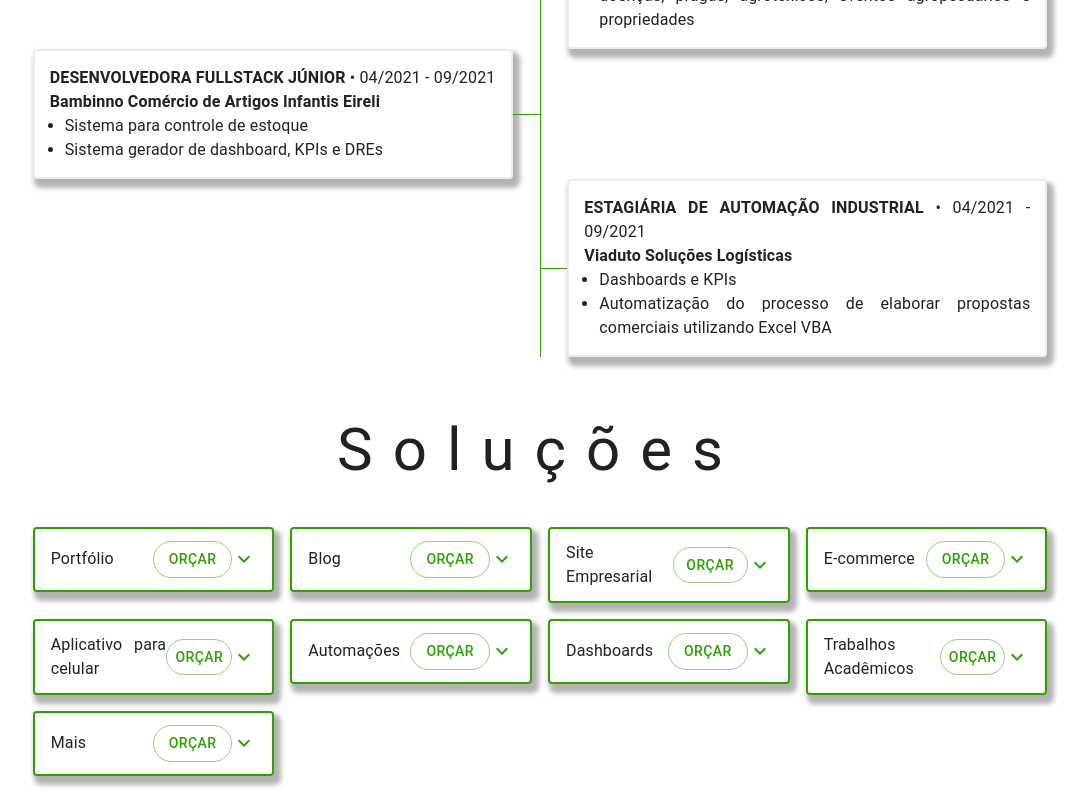
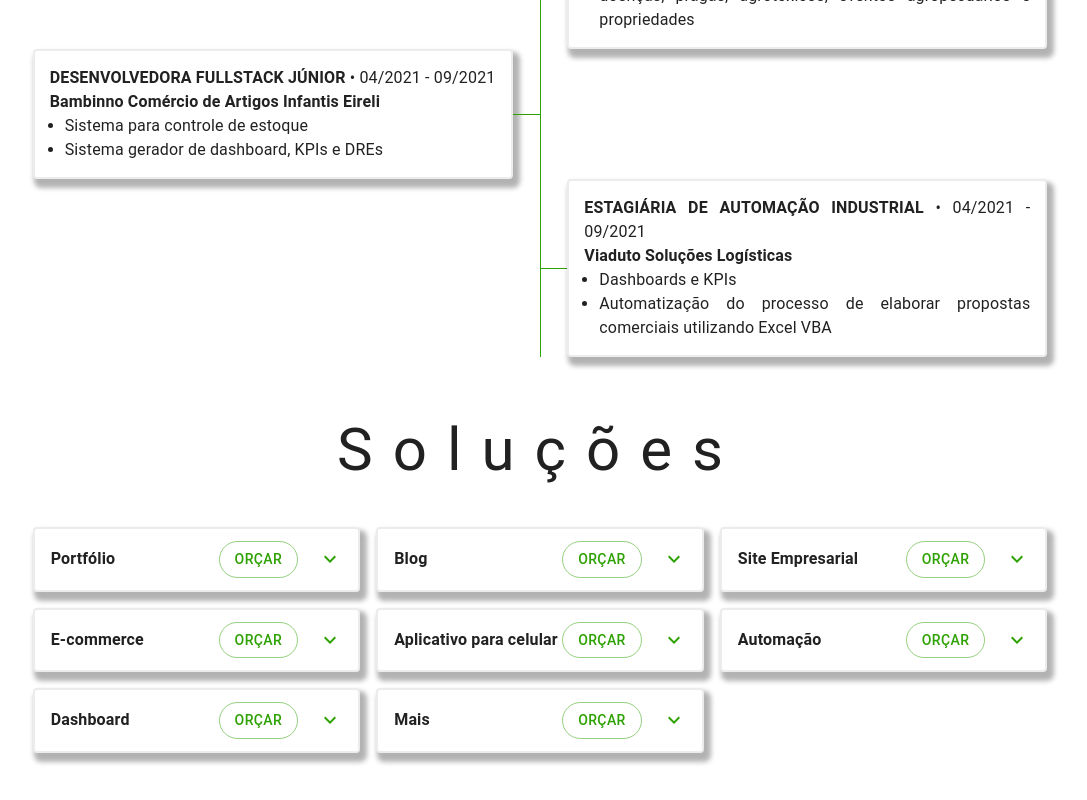
Before and after one commit to AshileySabah/portfolio-final, a React (Vite) app: page / in a window 1280 px wide. Shown: the part 1656-2456 px from the top of the page, without its empty margins (100-1187 px from the left). After the commit the page ends 2433 px from the top, so only its background shows below. Built offline with nearby package versions, Linux system fonts and the light colour scheme.

Commit message:
feat: solucoes accordion styled

```diff
--- a/src/pages/Solucoes/components/Card.tsx
+++ b/src/pages/Solucoes/components/Card.tsx
@@ -1,11 +1,5 @@
-import {
-  Accordion,
-  AccordionActions,
-  AccordionDetails,
-  AccordionSummary,
-  Button,
-  Typography,
-} from "@mui/material";
+import { SyntheticEvent, useState } from "react";
+import { AccordionDetails, AccordionSummary, Button } from "@mui/material";
 import { Solucoes } from "../data";
 import { Container, ContainerSummary } from "./styles";
 import ExpandMoreIcon from "@mui/icons-material/ExpandMore";
@@ -13,12 +7,21 @@ import ExpandMoreIcon from "@mui/icons-material/ExpandMore";
 interface CardProps extends Solucoes {}
 
 export const Card: React.FC<CardProps> = ({ tipo, descricao }) => {
+  const [expanded, setExpanded] = useState<string | false>(false);
+
+  const handleChange =
+    (panel: string) => (_event: SyntheticEvent, isExpanded: boolean) => {
+      setExpanded(isExpanded ? panel : false);
+    };
+
+  const id = tipo?.replaceAll(" ", "");
+
   return (
-    <Container>
+    <Container expanded={expanded === tipo} onChange={handleChange(tipo)}>
       <AccordionSummary
         expandIcon={<ExpandMoreIcon />}
-        aria-controls={`${tipo}-content`}
-        id={`${tipo}-header`}
+        aria-controls={`${id}-content`}
+        id={`${id}-header`}
       >
         <ContainerSummary>
           <span>{tipo}</span>
--- a/src/pages/Solucoes/components/styles.tsx
+++ b/src/pages/Solucoes/components/styles.tsx
@@ -1,5 +1,5 @@
 import styled from "styled-components";
-import { Accordion, Box, Paper } from "@mui/material";
+import { Accordion, Box } from "@mui/material";
 
 export const Container = styled(Accordion)`
   border-radius: 5px;
@@ -11,13 +11,21 @@ export const Container = styled(Accordion)`
   -moz-box-shadow: 4px 6px 5px 3px rgba(0, 0, 0, 0.3) !important;
   box-shadow: 4px 6px 5px 3px rgba(0, 0, 0, 0.3) !important;
 
-  /* .active { */
-  border: 2px solid ${({ theme }) => theme?.palette?.secondary?.main};
+  height: 100%;
+
+  border: 2px solid
+    ${({ theme, expanded }) =>
+      expanded ? theme?.palette?.secondary?.main : "#ececec"};
+
+  span {
+    font-weight: bold;
+    color: ${({ theme, expanded }) =>
+      expanded ? theme?.palette?.secondary?.main : undefined};
+  }
 
   svg {
     color: ${({ theme }) => theme?.palette?.secondary?.main};
   }
-  /* } */
 `;
 
 export const ContainerSummary = styled(Box)`
@@ -28,5 +36,6 @@ export const ContainerSummary = styled(Box)`
 
   button {
     border-radius: 20px;
+    margin-right: 20px;
   }
 `;
--- a/src/pages/Solucoes/data.ts
+++ b/src/pages/Solucoes/data.ts
@@ -30,19 +30,14 @@ export const solucoes: Solucoes[] = [
       "Criação de apps para Android e iOS com funcionalidades personalizadas para diversos setores.",
   },
   {
-    tipo: "Automações",
+    tipo: "Automação",
     descricao:
       "Implementação de sistemas de automação para otimizar processos e aumentar a eficiência de negócios.",
   },
   {
-    tipo: "Dashboards",
+    tipo: "Dashboard",
     descricao:
       "Desenvolvimento de dashboards interativos e personalizados para monitoramento de dados e métricas de desempenho.",
-  },
-  {
-    tipo: "Trabalhos Acadêmicos",
-    descricao:
-      "Desenvolvimento de soluções digitais para trabalhos acadêmicos e projetos de TCC.",
   },
   {
     tipo: "Mais",
--- a/src/pages/Solucoes/index.tsx
+++ b/src/pages/Solucoes/index.tsx
@@ -11,7 +11,7 @@ export const Solucoes = () => {
           <Grid container spacing={2}>
             {solucoes?.map((solucao) => {
               return (
-                <Grid item xs={12} sm={12} md={4} lg={3} xl={3}>
+                <Grid item xs={12} sm={12} md={6} lg={4} xl={3}>
                   <Card {...solucao} />
                 </Grid>
               );
```
